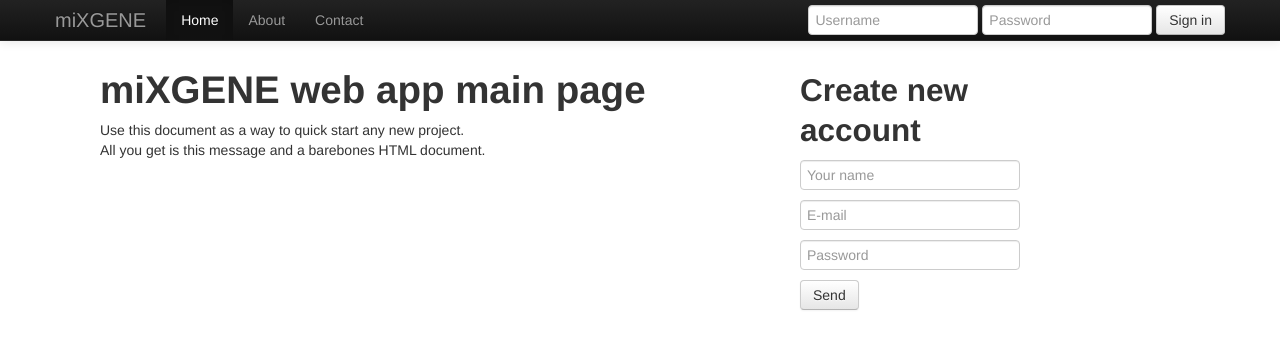
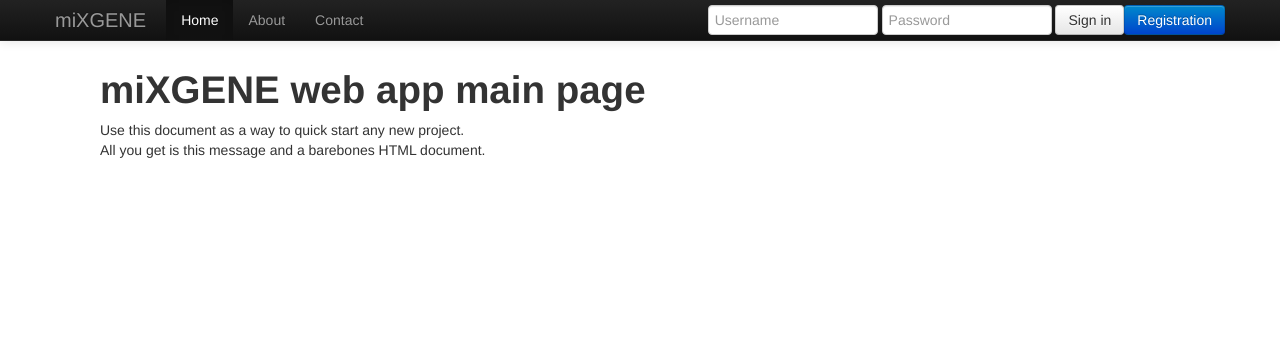
Before and after one commit to evilkost/miXGENE, a Django app: template mixgene_project/webapp/templates/index.html in a window 1280 px wide. Shown: the top 349 px of the page. Run offline with Django 3.2, Linux system fonts and the light colour scheme; the template is opened without the code that fills it, so the values that code supplies are empty; some libraries are stand-ins or nearby versions.

Commit message:
Very basic user creation support. Hope good enough for beggining.

```diff
--- a/mixgene_project/mixgene/urls.py
+++ b/mixgene_project/mixgene/urls.py
@@ -7,7 +7,10 @@ from webapp import views
 
 urlpatterns = patterns('',
     url(r'^$', views.index, name='index'),
-    url(r'^login$', views.login, name='login'),
+    url(r'^auth/login/$', 'django.contrib.auth.views.login', {'template_name': 'auth/login.html'}),
+    url(r'^auth/logout/$', 'django.contrib.auth.views.logout', {}),
+    url(r'^auth/create_user/$', 'webapp.views.create_user', {}),
+
     # Examples:
     # url(r'^$', 'mixgene.views.home', name='home'),
     # url(r'^mixgene/', include('mixgene.foo.urls')),
--- /dev/null
+++ b/mixgene_project/webapp/templates/base.html
@@ -0,0 +1,49 @@
+{% extends "empty.html" %}
+
+{% block body %}
+    <div class="navbar navbar-inverse navbar-fixed-top">
+      <div class="navbar-inner">
+        <div class="container">
+          <a class="brand" href="/">miXGENE</a>
+          <div class="nav-collapse collapse">
+            <ul class="nav">
+              <li class="active"><a href="/">Home</a></li>
+              <li><a href="#about">About</a></li>
+              <li><a href="#contact">Contact</a></li>
+
+
+            </ul>
+          </div><!--/.nav-collapse -->
+
+          {% if  user.is_authenticated %}
+            <form class="" action="{% url 'django.contrib.auth.views.logout' %}"  method=POST>
+                {% csrf_token %}
+                <button  class="btn btn-warning pull-right" type="submit">Logout</a>
+                <input type="hidden" name="next" id="next" value="{{ next}}" >
+            </form>
+
+          {% else %}
+                <form class="navbar-form pull-right" action="{% url 'webapp.views.create_user' %}" method=POST>
+                    {% csrf_token %}
+                    <button  class="btn btn-primary" href="create_new_user">Registration</button>
+                </form>
+
+                <form class="navbar-form pull-right" action="{% url 'django.contrib.auth.views.login' %}" method=POST>
+                  {% csrf_token %}
+                  <input class="span2" type="text" name="username" id="id_username" placeholder="Username">
+                  <input class="span2" type="password" name="password"  id="id_password" placeholder="Password">
+
+                  <input type="hidden" name="next" id="next" value="{{ next}}" >
+                  <button type="submit" class="btn">Sign in</button>
+                </form>
+
+
+          {% endif %}
+
+        </div>
+      </div>
+    </div>
+
+    {% block inner %} {% endblock %}
+    </div> <!-- /container -->
+{% endblock %}
--- /dev/null
+++ b/mixgene_project/webapp/templates/empty.html
@@ -0,0 +1,38 @@
+{% load static %}
+<!DOCTYPE html>
+<html lang="en">
+  <head>
+    <meta charset="utf-8">
+    <title>miXGENE</title>
+    <meta name="viewport" content="width=device-width, initial-scale=1.0">
+    <meta name="description" content="">
+    <meta name="author" content="imvalgo@gmail.com">
+
+    <link href="{% static "css/bootstrap.css" %}" rel="stylesheet">
+
+    <style>
+      body {
+        padding-top: 60px; /* 60px to make the container go all the way to the bottom of the topbar */
+      }
+    </style>
+
+    <link href="{% static "css/bootstrap-responsive.css" %}" rel="stylesheet">
+
+    <!-- HTML5 shim, for IE6-8 support of HTML5 elements -->
+    <!--[if lt IE 9]>
+      <script src="static/js/html5shiv.js"></script>
+    <![endif]-->
+
+    <link rel="shortcut icon" href="static/ico/favicon.png">
+  </head>
+
+  <body>
+    {% block body %} {% endblock %}
+
+    <!-- Le javascript
+    ================================================== -->
+    <!-- Placed at the end of the document so the pages load faster -->
+    <script src="http://yandex.st/jquery/2.0.2/jquery.js"></script>
+    <script src="{% static "js/bootstrap.js " %}"></script>
+  </body>
+</html>
--- a/mixgene_project/webapp/templates/index.html
+++ b/mixgene_project/webapp/templates/index.html
@@ -1,90 +1,14 @@
-{% load staticfiles %}
-<!DOCTYPE html>
-<html lang="en">
-  <head>
-    <meta charset="utf-8">
-    <title>miXGENE</title>
-    <meta name="viewport" content="width=device-width, initial-scale=1.0">
-    <meta name="description" content="">
-    <meta name="author" content="imvalgo@gmail.com">
+{% extends "base.html" %}
 
-    <link href="static/css/bootstrap.css" rel="stylesheet">
-
-    <style>
-      body {
-        padding-top: 60px; /* 60px to make the container go all the way to the bottom of the topbar */
-      }
-    </style>
-
-    <link href="static/css/bootstrap-responsive.css" rel="stylesheet">
-
-    <!-- HTML5 shim, for IE6-8 support of HTML5 elements -->
-    <!--[if lt IE 9]>
-      <script src="static/js/html5shiv.js"></script>
-    <![endif]-->
-
-    <link rel="shortcut icon" href="static/ico/favicon.png">
-  </head>
-
-  <body>
-
-    <div class="navbar navbar-inverse navbar-fixed-top">
-      <div class="navbar-inner">
-        <div class="container">
-          <a class="brand" href="#">miXGENE</a>
-          <div class="nav-collapse collapse">
-            <ul class="nav">
-              <li class="active"><a href="#">Home</a></li>
-              <li><a href="#about">About</a></li>
-              <li><a href="#contact">Contact</a></li>
-            </ul>
-          </div><!--/.nav-collapse -->
-
-          <form class="navbar-form pull-right" action="{% url 'login' %}" method=POST>
-              {% csrf_token %}
-              <input class="span2" type="text" name="username" placeholder="Username">
-              <input class="span2" type="password" name="password" placeholder="Password">
-              <button type="submit" class="btn">Sign in</button>
-          </form>
-        </div>
-      </div>
-    </div>
-
+{% block inner %}
     <div class="row">
 
       <div class="span7 offset1">
         <h1>miXGENE web app main page</h1>
+        {% if  user.is_authenticated %}
+            <h3>Hello {{user.username}} ! </h3>
+        {% endif %}
         <p>Use this document as a way to quick start any new project.<br> All you get is this message and a barebones HTML document.</p>
       </div>
 
-      <div class="span3">
-        <h2>Create new account</h2>
-
-        <form action="https://twitter.com/signup" class="signup" method="post">
-          <div class="placeholding-input">
-            <input type="text" id="signup-user-name" class="text-input" autocomplete="off" name="user[name]" maxlength="20" placeholder="Your name">
-          </div>
-          <div class="placeholding-input">
-            <input type="text" id="signup-user-email" class="text-input email-input" autocomplete="off" name="user[email]" placeholder="E-mail">
-          </div>
-          <div class="placeholding-input">
-            <input type="password" id="signup-user-password" class="text-input" name="user[user_password]" placeholder="Password">
-          </div>
-
-          <input type="hidden" value="" name="context">
-          <input type="hidden" value="b94e2c95838fe2e5c7c45cd2d1167dcdd30713e9" name="authenticity_token">
-          <button type="submit" class="btn signup-btn">
-            Send
-          </button>
-        </form>
-
-      </div>
-    </div> <!-- /container -->
-
-    <!-- Le javascript
-    ================================================== -->
-    <!-- Placed at the end of the document so the pages load faster -->
-    <script src="http://yandex.st/jquery/2.0.2/jquery.js"></script>
-    <script src="static/js/bootstrap.js"></script>
-  </body>
-</html>
+{% endblock %}
```
Also changed, not shown: mixgene_project/webapp/templates/auth/login.html (added, +42 -0 lines), mixgene_project/webapp/templates/auth/user_creation.html (added, +47 -0 lines), mixgene_project/webapp/views.py (+43 -1 lines), 2 other files.
